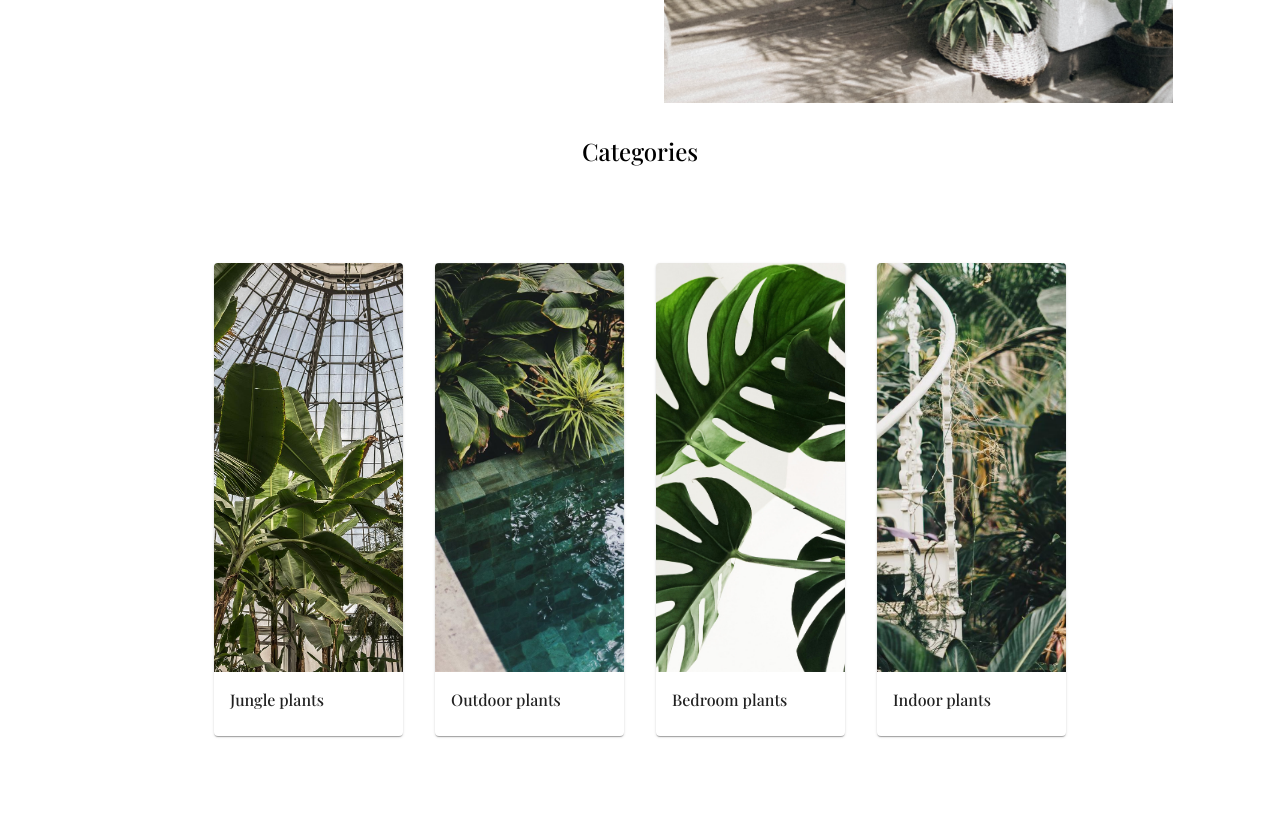
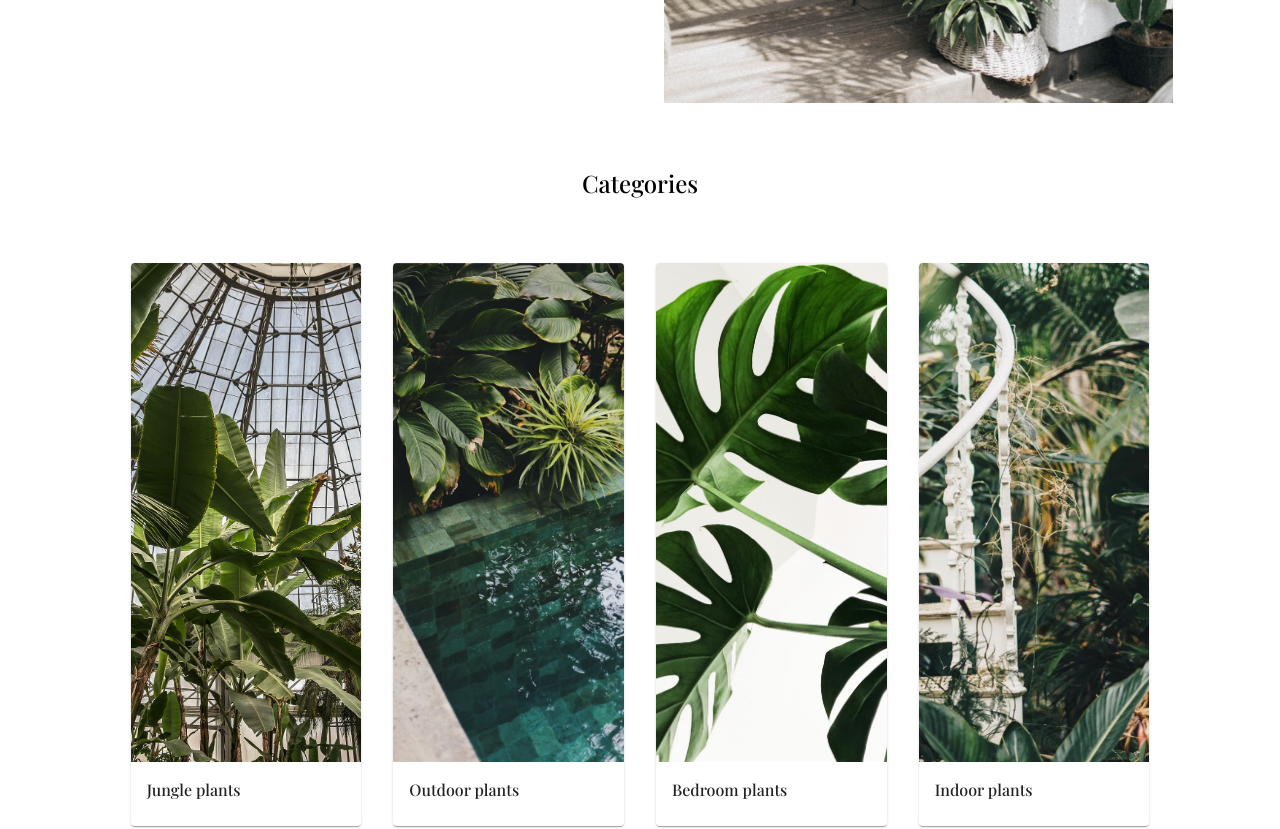
Before and after one commit to debanjo31/radPlants, a React (Create React App) app: page / in a window 1280 px wide. Shown: the part 740-1569 px from the top of the page. Built offline with nearby package versions, Linux system fonts and the light colour scheme.

Commit message:
next changes

```diff
--- a/src/component/Pages/Categories.jsx
+++ b/src/component/Pages/Categories.jsx
@@ -49,9 +49,9 @@ function Categories() {
         )
     }
   return (
-    <div className='w-5/6 mx-auto '>
-       <p className='mt-8 text-center font-mainFont text-2xl mb-8'>Categories</p>
-       <Container sx={{ py: 8 }} maxWidth="md">
+    <div className='w-5/6 mx-auto mt-16 '>
+       <p className='text-center font-mainFont text-2xl mb-8'>Categories</p>
+       <Container sx={{ py: 4 }} maxWidth="lg">
        <Grid container spacing={4}>
             <Category img={cat1} name="Jungle plants" />
             <Category img={cat2} name="Outdoor plants" />
```
